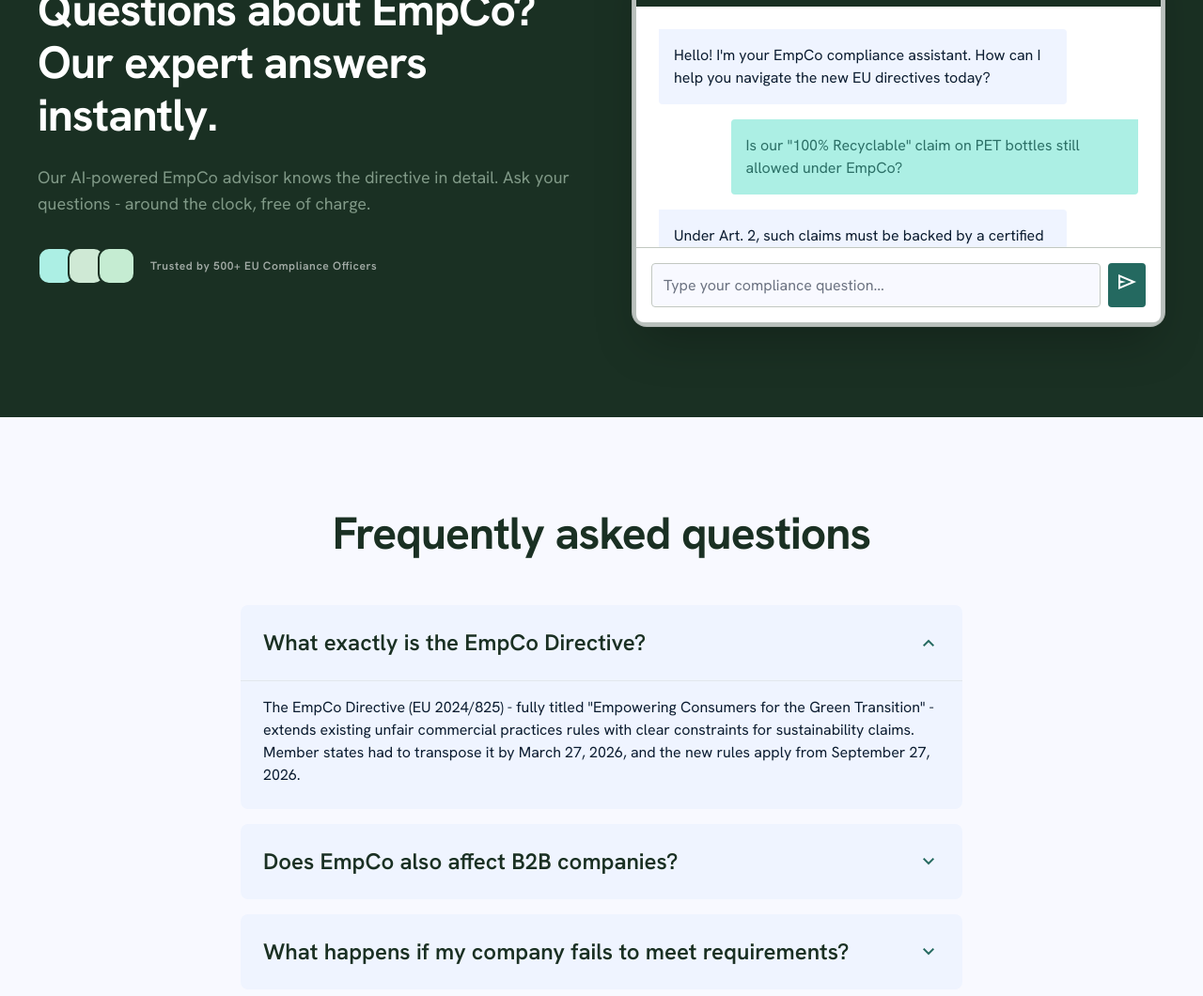
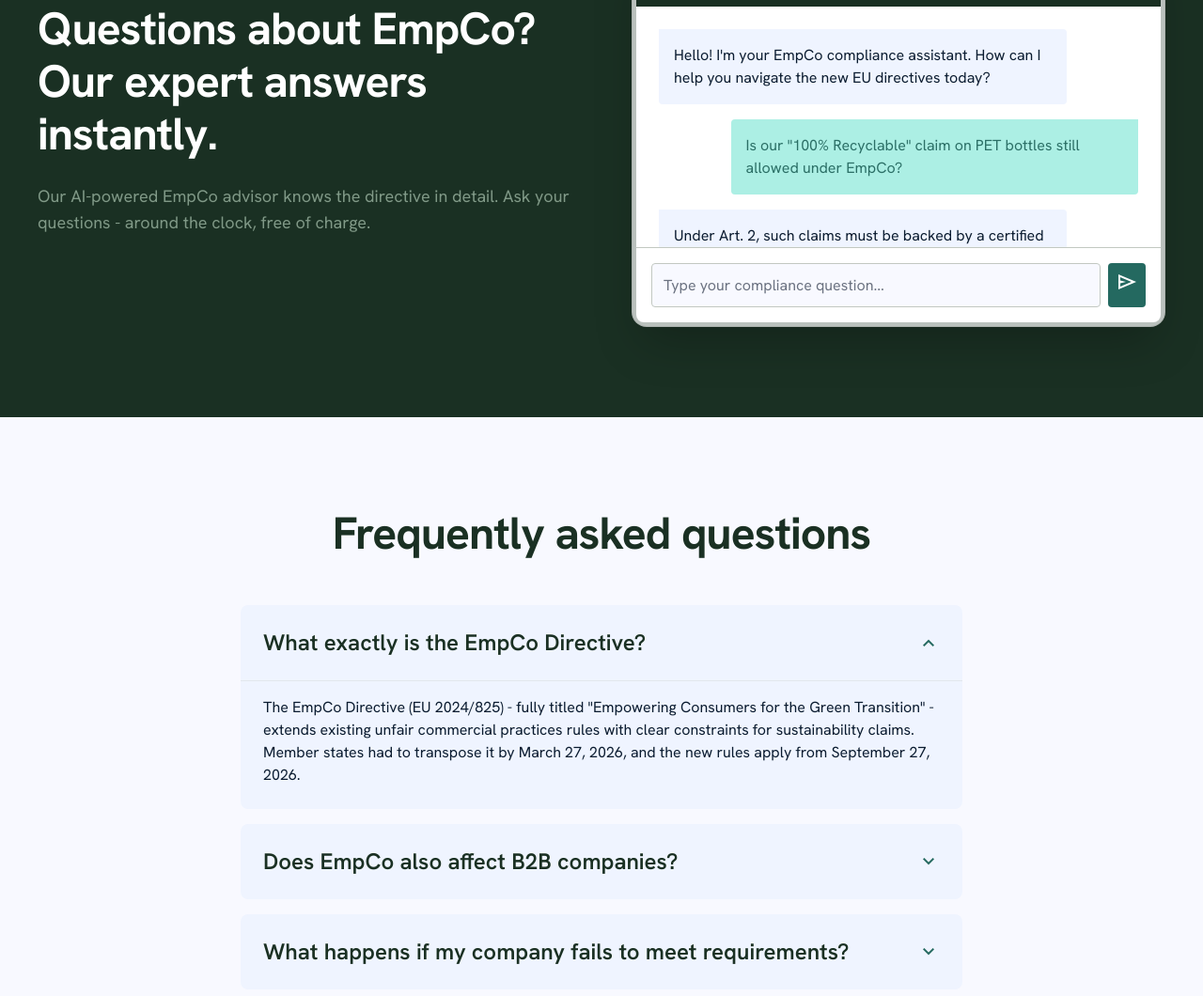
Before and after one commit to GoGoeeen/ecoreguard-website, a plain HTML site: page index.html in a window 1280 px wide. Shown: the part 3030-4090 px from the top of the page at 94% size. Drawn offline with nearby package versions, Linux system fonts and the light colour scheme.

Commit message:
Remove unsupported compliance officer trust badge

```diff
--- a/index.html
+++ b/index.html
@@ -274,14 +274,6 @@
 <div class="transition-all duration-700 opacity-100 translate-y-0">
 <h2 class="font-display-lg text-display-lg-mobile md:text-display-lg text-on-primary mb-6 transition-all duration-700 opacity-100 translate-y-0">Questions about EmpCo? Our expert answers instantly.</h2>
 <p class="text-on-primary-container text-body-lg mb-8">Our AI-powered EmpCo advisor knows the directive in detail. Ask your questions - around the clock, free of charge.</p>
-<div class="flex items-center gap-4 text-on-primary/60">
-<div class="flex -space-x-2">
-<div class="w-10 h-10 rounded-full border-2 border-primary-container bg-secondary-fixed"></div>
-<div class="w-10 h-10 rounded-full border-2 border-primary-container bg-primary-fixed"></div>
-<div class="w-10 h-10 rounded-full border-2 border-primary-container bg-tertiary-fixed"></div>
-</div>
-<span class="font-label-sm text-label-sm">Trusted by 500+ EU Compliance Officers</span>
-</div>
 </div>
 <div class="glass-panel p-1 rounded-2xl shadow-2xl overflow-hidden transition-all duration-700 opacity-100 translate-y-0">
 <div class="bg-surface-container-lowest rounded-xl h-[400px] flex flex-col">
```
